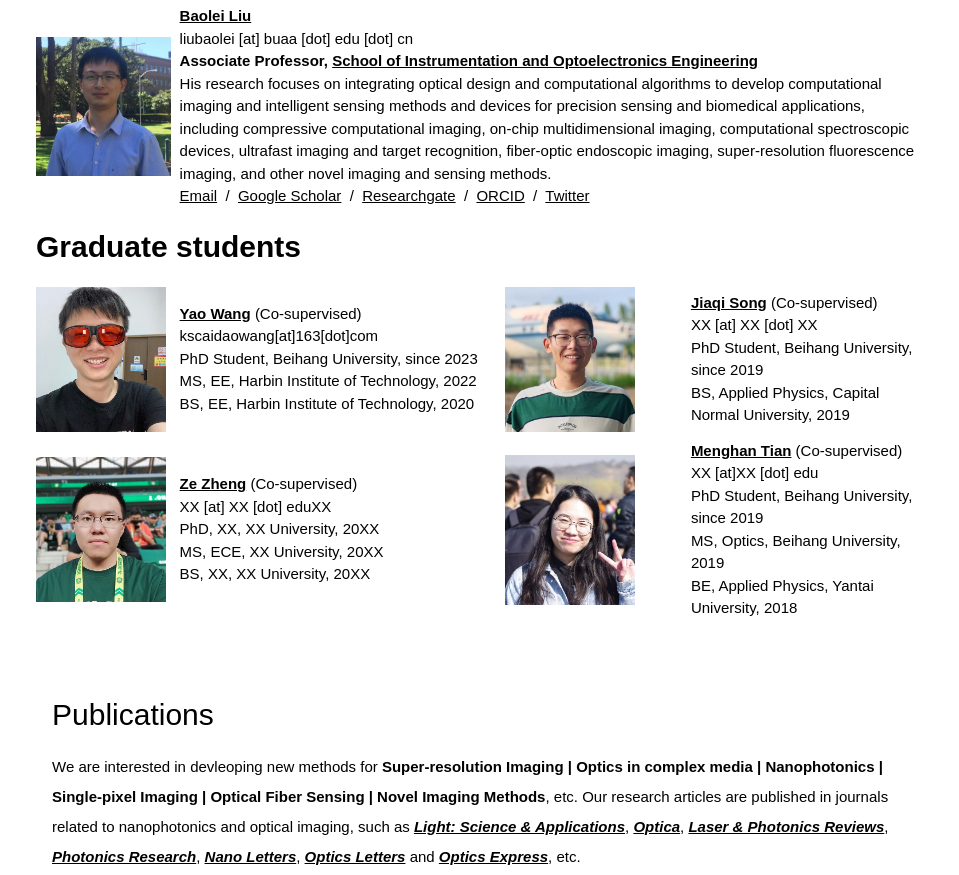
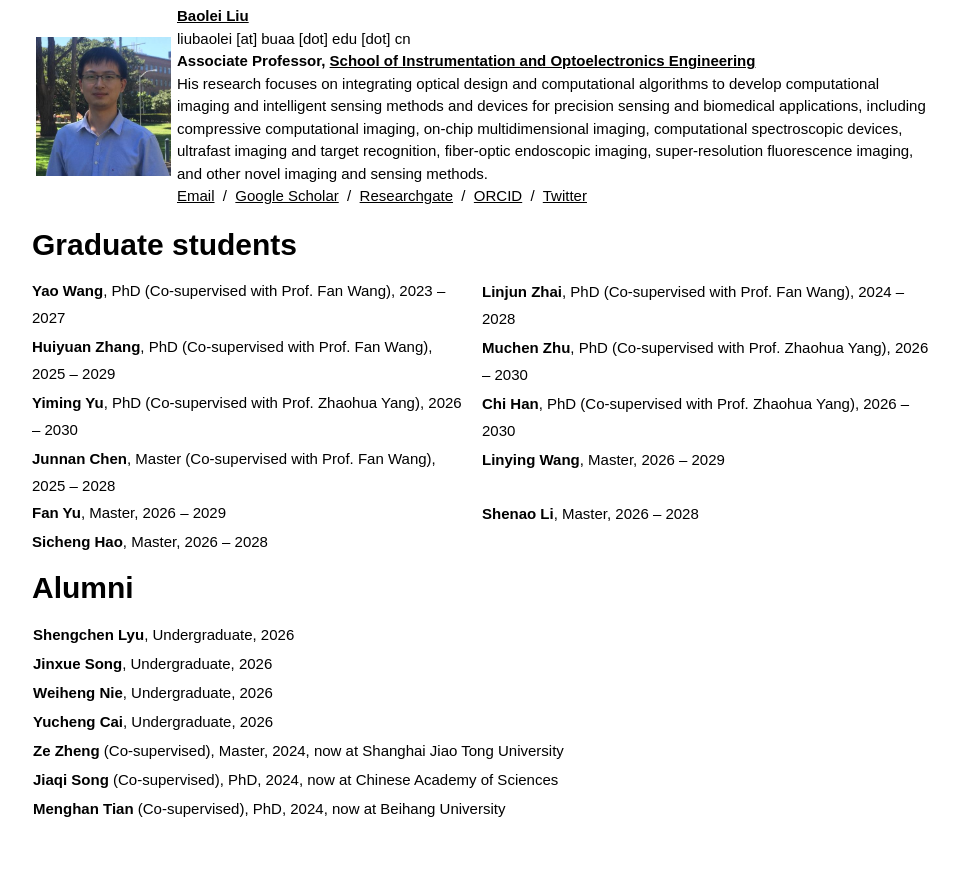
Before and after one commit to liu-baolei/liu-baolei.github.io, a plain HTML site: page index.html in a window 1280 px wide. Shown: the part 2227-3102 px from the top of the page, without its empty margins (234-1193 px from the left). Drawn offline with Linux system fonts and the light colour scheme; some packages are replaced by stand-ins of ours; a script that the page names is missing.

Commit message:
Update Graduate students list and add Alumni section

```diff
--- a/index.html
+++ b/index.html
@@ -204,62 +204,51 @@
                         <a href="https://twitter.com/BaoleiLiu" target="_blank"> Twitter</a><br />
                     </td>
                 </tr>
-                <tr style="height: 49px;">
-                    <td style="background-color: #ffffff; border: 1px solid #ffffff; height: 49px;" colspan="4">
-                        <h2>
-                            <strong>
-                                Graduate students<br />
-                            </strong>
-                        </h2>
-                    </td>
+            </tbody>
+        </table>
+
+        <h2><strong>Graduate students</strong></h2>
+        <table border="0" style="width:100%; border-collapse:collapse; line-height:180%;">
+            <tbody>
+                <tr>
+                    <td style="width:50%; vertical-align:top; padding:0 16px 0 0;"><strong>Yao Wang</strong>, PhD (Co-supervised with Prof. Fan Wang), 2023 &#8211; 2027</td>
+                    <td style="width:50%; vertical-align:top;"><strong>Linjun Zhai</strong>, PhD (Co-supervised with Prof. Fan Wang), 2024 &#8211; 2028</td>
                 </tr>
-                <tr style="height: 153px;">
-                    <td style="background-color: #ffffff; border: 1px solid #ffffff; height: 153px;"><img loading="lazy" class="aligncenter wp-image-906 size-thumbnail" src="images/yao.jpg" width="130" height="145" /></td>
-                    <td style="background-color: #ffffff; border: 1px solid #ffffff; height: 153px;">
-                        <strong>
-                            <a href="https:// " target="_blank">Yao Wang</a>
-                        </strong>  (Co-supervised)<br />
-                        kscaidaowang[at]163[dot]com <br />
-                        PhD Student, Beihang University, since 2023<br />
-                        MS, EE, Harbin Institute of Technology, 2022<br />
-                        BS, EE, Harbin Institute of Technology, 2020<br />
-                    </td>
-                    <td style="background-color: #ffffff; border: 1px solid #ffffff; height: 153px;"><img loading="lazy" class="aligncenter wp-image-807 size-thumbnail" src="images/jiaqi.jpg" width="130" height="145" /></a></td>
-                    <td style="background-color: #ffffff; border: 1px solid #ffffff; height: 153px;">
-                        <strong><a href="https://" target="_blank">Jiaqi Song</a></strong> (Co-supervised)<br />
-                        XX [at] XX [dot] XX<br />
-                        PhD Student, Beihang University, since 2019<br />
-                        BS, Applied Physics, Capital Normal University, 2019
-                    </td>
+                <tr>
+                    <td style="width:50%; vertical-align:top; padding:0 16px 0 0;"><strong>Huiyuan Zhang</strong>, PhD (Co-supervised with Prof. Fan Wang), 2025 &#8211; 2029</td>
+                    <td style="width:50%; vertical-align:top;"><strong>Muchen Zhu</strong>, PhD (Co-supervised with Prof. Zhaohua Yang), 2026 &#8211; 2030</td>
                 </tr>
-                <tr style="height: 153px;">
-                    <td style="background-color: #ffffff; border: 1px solid #ffffff; height: 153px;"><img loading="lazy" class="aligncenter wp-image-906 size-thumbnail" src="images/ze.jpg" width="130" height="145" /></td>
-                    <td style="background-color: #ffffff; border: 1px solid #ffffff; height: 153px;">
-                        <strong>
-                            <a href="https://" target="_blank">Ze Zheng</a>
-                        </strong>  (Co-supervised) <br />
-                        XX [at] XX [dot] eduXX<br />
-                        PhD, XX, XX University, 20XX<br />
-                        MS, ECE, XX University, 20XX<br />
-                        BS, XX, XX University, 20XX
-                    </td>
-                    <td style="background-color: #ffffff; border: 1px solid #ffffff; height: 153px;"><img loading="lazy" class="aligncenter wp-image-807 size-thumbnail" src="images/menghan.jpg" width="130" height="150" /></a></td>
-                    <td style="background-color: #ffffff; border: 1px solid #ffffff; height: 153px;">
-                        <strong><a href="https://" target="_blank">Menghan Tian</a></strong> (Co-supervised)<br />
-                        XX [at]XX [dot] edu<br />
-                        PhD Student, Beihang University, since 2019<br />
-                        MS, Optics, Beihang University, 2019<br />
-                        BE, Applied Physics, Yantai University, 2018
-                    </td>
+                <tr>
+                    <td style="width:50%; vertical-align:top; padding:0 16px 0 0;"><strong>Yiming Yu</strong>, PhD (Co-supervised with Prof. Zhaohua Yang), 2026 &#8211; 2030</td>
+                    <td style="width:50%; vertical-align:top;"><strong>Chi Han</strong>, PhD (Co-supervised with Prof. Zhaohua Yang), 2026 &#8211; 2030</td>
                 </tr>
-                <tr style="height: 18px;">
-                    <td style="background-color: #ffffff; border: 1px solid #ffffff; height: 18px;"></td>
+                <tr>
+                    <td style="width:50%; vertical-align:top; padding:0 16px 0 0;"><strong>Junnan Chen</strong>, Master (Co-supervised with Prof. Fan Wang), 2025 &#8211; 2028</td>
+                    <td style="width:50%; vertical-align:top;"><strong>Linying Wang</strong>, Master, 2026 &#8211; 2029</td>
+                </tr>
+                <tr>
+                    <td style="width:50%; vertical-align:top; padding:0 16px 0 0;"><strong>Fan Yu</strong>, Master, 2026 &#8211; 2029</td>
+                    <td style="width:50%; vertical-align:top;"><strong>Shenao Li</strong>, Master, 2026 &#8211; 2028</td>
+                </tr>
+                <tr>
+                    <td style="width:50%; vertical-align:top; padding:0 16px 0 0;"><strong>Sicheng Hao</strong>, Master, 2026 &#8211; 2028</td>
+                    <td style="width:50%; vertical-align:top;"></td>
+                </tr>
+            </tbody>
+        </table>
 
-                </tr>
-                <tr style="height: 49px;">
-                    <td style="background-color: #ffffff; border: 1px solid #ffffff; height: 49px;" colspan="4">
-
-
+        <h2><strong>Alumni</strong></h2>
+        <table border="0" style="width:100%; border-collapse:collapse; line-height:180%;">
+            <tbody>
+                <tr><td><strong>Shengchen Lyu</strong>, Undergraduate, 2026</td></tr>
+                <tr><td><strong>Jinxue Song</strong>, Undergraduate, 2026</td></tr>
+                <tr><td><strong>Weiheng Nie</strong>, Undergraduate, 2026</td></tr>
+                <tr><td><strong>Yucheng Cai</strong>, Undergraduate, 2026</td></tr>
+                <tr><td><strong>Ze Zheng</strong> (Co-supervised), Master, 2024, now at Shanghai Jiao Tong University</td></tr>
+                <tr><td><strong>Jiaqi Song</strong> (Co-supervised), PhD, 2024, now at Chinese Academy of Sciences</td></tr>
+                <tr><td><strong>Menghan Tian</strong> (Co-supervised), PhD, 2024, now at Beihang University</td></tr>
+            </tbody>
+        </table>
     </div>
 
     <!-- The Publications Section -->
```
